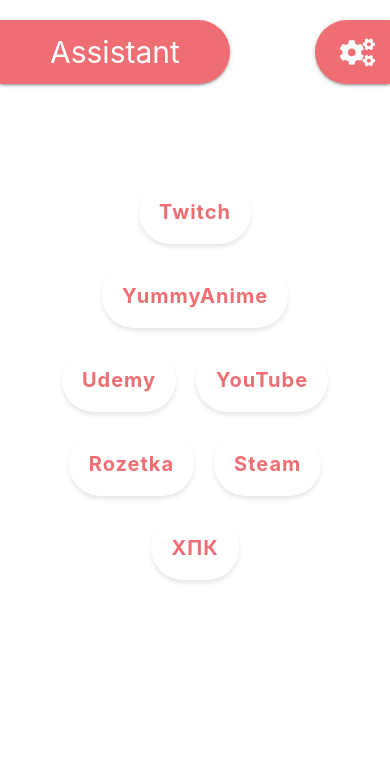
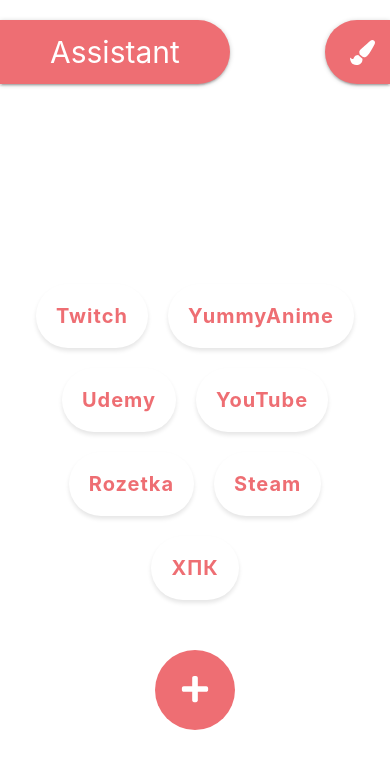
Before and after one commit to TrafalMar/menu, a Next.js app: page / in a window 390 px wide. Shown: the top 768 px of the page. Built offline with nearby package versions, Linux system fonts and the light colour scheme.

Commit message:
Link controls
Implemented:
* Link controls;
* Add, edit, remove buttons
* Themes for controls
* Responsiveness

```diff
--- a/pages/index.tsx
+++ b/pages/index.tsx
@@ -1,9 +1,11 @@
 import classes from "../styles/Home.module.css";
 import GrassyLink from "../src/components/GrassyLink";
+import LinkControls from "../src/components/LinkControls";
 
 const Home = () => {
   return (
     <div className={classes.Container}>
+      <div className={classes.Links}>
         <GrassyLink name="Twitch" link="https://www.twitch.tv/" />
         <GrassyLink name="YummyAnime" link="https://yummyanime.com/" />
         <GrassyLink name="Udemy" link="https://www.udemy.com/" />
@@ -12,6 +14,9 @@
         <GrassyLink name="Steam" link="http://store.steampowered.com/" />
         <GrassyLink name="ХПК" link="http://hpk.edu.ua/" />
       </div>
+
+      <LinkControls />
+    </div>
   );
 };
 export default Home;
--- a/src/components/GrassyLink/styles.tsx
+++ b/src/components/GrassyLink/styles.tsx
@@ -6,6 +6,7 @@
   box-shadow: 0 0.3rem 0.4rem rgba(0, 0, 0, 0.1);
 
   width: max-content;
+  height: min-content;
   border-radius: 1000rem;
 
   transition: transform 0.3s;
--- a/src/components/Layout/NavBar/NavbarItem/NavbarButton/styles.tsx
+++ b/src/components/Layout/NavBar/NavbarItem/NavbarButton/styles.tsx
@@ -16,12 +16,12 @@
     cursor: pointer;
     border-radius: 0.5rem;
     background-color: rgba(255, 255, 255, 0.1);
-    padding: 0 2.5rem 0 4.5rem;
+    padding: 0 2.5rem 0 2.5rem;
   }
   @media (max-width: 900px) {
     padding: 0 1.5rem 0 2.5rem;
     &:hover {
-      padding: 0 4.5rem 0 2.5rem;
+      padding: 0 2.5rem 0 2.5rem;
     }
   }
 `;
--- a/src/components/Layout/NavBar/Settings/index.tsx
+++ b/src/components/Layout/NavBar/Settings/index.tsx
@@ -1,7 +1,7 @@
 import { Fragment, useEffect, useState } from "react";
 import ReactDOM from "react-dom";
 import NavbarButton from "../NavbarItem/NavbarButton";
-import { FaCogs } from "react-icons/fa";
+import { FaPaintBrush } from "react-icons/fa";
 import Modal from "./Modal";
 
 export default function index() {
@@ -22,7 +22,7 @@
   return (
     <Fragment>
       <NavbarButton onClick={openSettings}>
-        <FaCogs size={"3.5rem"} />
+        <FaPaintBrush size={"2.5rem"} />
       </NavbarButton>
       {root !== null &&
         ReactDOM.createPortal(
--- a/src/components/Layout/NavBar/styles.tsx
+++ b/src/components/Layout/NavBar/styles.tsx
@@ -17,6 +17,8 @@
     props.theme.main ? props.theme.main : "#fff"};
   box-shadow: 0 0.2rem 0.2rem 0 rgb(0 0 0 / 14%),
     0 0.3rem 0.1rem -0.2rem rgb(0 0 0 / 12%), 0 0.1rem 0.5rem 0 rgb(0 0 0 / 20%);
+
+  z-index: 10;
 `;
 
 export const NavbarControls = styled.div`
@@ -26,6 +28,7 @@
   top: 10rem;
   width: min-content;
   overflow: hidden;
+  z-index: 10;
 
   height: auto;
   margin-top: 2rem;
--- /dev/null
+++ b/src/components/LinkControls/LinkControlItem/index.tsx
@@ -0,0 +1,11 @@
+import { StyledLinkControlItem } from "./styles";
+
+interface Props {
+  children: any;
+}
+
+const LinkControlItem = ({ children }: Props) => {
+  return <StyledLinkControlItem>{children}</StyledLinkControlItem>;
+};
+
+export default LinkControlItem;
--- /dev/null
+++ b/src/components/LinkControls/LinkControlItem/styles.tsx
@@ -0,0 +1,24 @@
+import styled from "styled-components";
+
+export const StyledLinkControlItem = styled.div`
+  display: flex;
+  align-items: center;
+  justify-content: center;
+
+  padding: 0 2rem;
+  height: 100%;
+  width: max-content;
+
+  :hover {
+    cursor: pointer;
+    background-color: ${(props) => props.theme.linkControlsTextHighlight};
+  }
+  :first-child {
+    padding-left: 7rem;
+  }
+  :last-child {
+    padding-right: 3rem;
+  }
+
+  color: ${(props) => props.theme.linkControlsText};
+`;
--- /dev/null
+++ b/src/components/LinkControls/index.tsx
@@ -0,0 +1,43 @@
+import { useState } from "react";
+
+import { OpenButton, StyledLinkControls, ControlsContainer } from "./styles";
+import { FaPlus, FaTimes, FaPen, FaTrash } from "react-icons/fa";
+import LinkControlItem from "./LinkControlItem";
+
+const LinkControls = () => {
+  const [isOpened, setIsOpened] = useState<boolean>(false);
+
+  const OpenCloseHandler = () => {
+    setIsOpened((prev) => !prev);
+  };
+
+  const getIcon = () => {
+    return isOpened ? <FaTimes size="3rem" /> : <FaPlus size="3rem" />;
+  };
+
+  const renderControls = () => {
+    if (!isOpened) return;
+    return (
+      <ControlsContainer>
+        <LinkControlItem>
+          <FaPlus size="3rem" />
+        </LinkControlItem>
+        <LinkControlItem>
+          <FaPen size="2.5rem" />
+        </LinkControlItem>
+        <LinkControlItem>
+          <FaTrash size="2.5rem" />
+        </LinkControlItem>
+      </ControlsContainer>
+    );
+  };
+
+  return (
+    <StyledLinkControls>
+      <OpenButton onClick={OpenCloseHandler}>{getIcon()}</OpenButton>
+
+      {renderControls()}
+    </StyledLinkControls>
+  );
+};
+export default LinkControls;
--- /dev/null
+++ b/src/components/LinkControls/styles.tsx
@@ -0,0 +1,62 @@
+import styled, { keyframes } from "styled-components";
+
+export const StyledLinkControls = styled.div`
+  margin-top: auto;
+  overflow: hidden;
+
+  margin: 3rem 0;
+  display: flex;
+
+  @media (max-width: 900px) {
+    width: 100%;
+    text-align: center;
+    justify-content: center;
+  }
+`;
+
+export const OpenButton = styled.button`
+  border: none;
+  background-color: ${(props) => props.theme.linkControlsBg};
+
+  color: ${(props) => props.theme.linkControlsText};
+
+  min-height: 8rem;
+  min-width: 8rem;
+
+  border-radius: 50%;
+  z-index: 1;
+
+  :hover {
+    cursor: pointer;
+  }
+`;
+
+export const ControlsContainer = styled.section`
+  display: flex;
+
+  background-color: ${(props) => props.theme.linkControlsBg};
+  position: relative;
+
+  height: 8rem;
+  overflow: hidden;
+
+  border-top-right-radius: 100rem;
+  border-bottom-right-radius: 100rem;
+
+  transform: translateX(-3rem);
+  margin-right: -3rem;
+
+  :before {
+    content: "";
+    position: absolute;
+    left: -5.5rem;
+
+    transform: translateY(-1rem);
+
+    height: 10rem;
+    width: 10rem;
+
+    background-color: ${(props) => props.theme.bgColor};
+    border-radius: 50%;
+  }
+`;
--- a/src/constants/colors.tsx
+++ b/src/constants/colors.tsx
@@ -17,6 +17,9 @@
   modalHeader: "#fff",
   navBarButton: "#fff",
   colorPickerTextHighlight: "#ee6e73",
+  linkControlsBg: "#ee6e73",
+  linkControlsText: "#fff",
+  linkControlsTextHighlight: "#fa9598",
 
   linkColor: "#ee6e73",
   linkHighlight: "#fff",
@@ -31,6 +34,9 @@
   modalHeader: "#fff",
   navBarButton: "#fff",
   colorPickerTextHighlight: "#2d333b",
+  linkControlsBg: "#2d333b",
+  linkControlsText: "#fff",
+  linkControlsTextHighlight: "#3c4249",
 
   linkColor: "#2d333b",
   linkHighlight: "#fff",
@@ -43,10 +49,13 @@
   bgColor: "#2d333b",
   modalHeader: "#fff",
   navBarButton: "#fff",
+  linkControlsBg: "#24242b",
+  linkControlsText: "#e7e7e7",
+  linkControlsTextHighlight: "#2a2d31",
 
   colorPickerText: "gray",
   colorPickerTextHighlight: "#fff",
 
-  linkColor: "#a8a8a8",
+  linkColor: "#e7e7e7",
   linkHighlight: "#fff",
 };
--- a/styles/Home.module.css
+++ b/styles/Home.module.css
@@ -1,21 +1,49 @@
 .Container {
   grid-row: content-start/content-end;
   grid-column: 2/-1;
+  position: relative;
 
   display: flex;
+  flex-direction: column;
+  align-items: flex-start;
+  justify-content: space-between;
+
+  width: calc(100% - 10rem);
+}
+.Links {
+  display: flex;
   flex-direction: row;
+  align-items: flex-start;
   flex-wrap: wrap;
+  justify-content: center;
   gap: 2rem;
-
-  height: min-content;
-  width: calc(100% - 10rem);
+  padding: 2rem 2rem;
 }
 
 @media (max-width: 900px) {
   .Container {
     width: 100%;
     grid-column: 1/-1;
-    padding: 0 5rem;
     justify-content: center;
   }
 }
+
+@keyframes scaleUpAndFade {
+  10% {
+    opacity: 1;
+  }
+  100% {
+    opacity: 0;
+    background-color: #4e4e4e;
+    transform: scale(1.5);
+  }
+}
+
+@keyframes reduceScale {
+  0% {
+    transform: scale(0.95);
+  }
+  10% {
+    transform: scale(1);
+  }
+}
```
Lines whose indentation alone changed are shown as unchanged.
